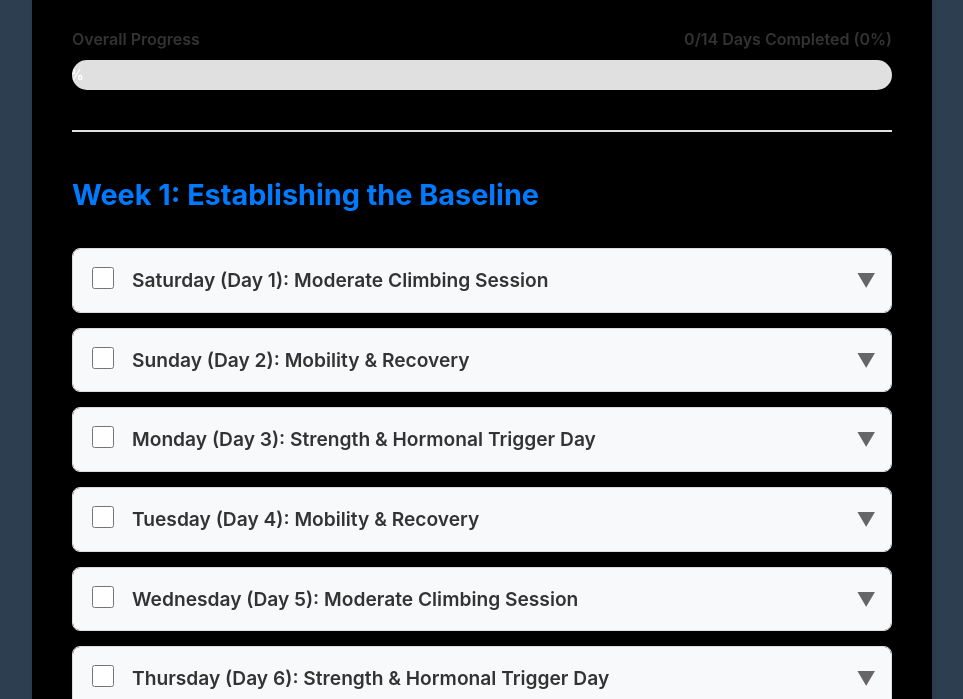
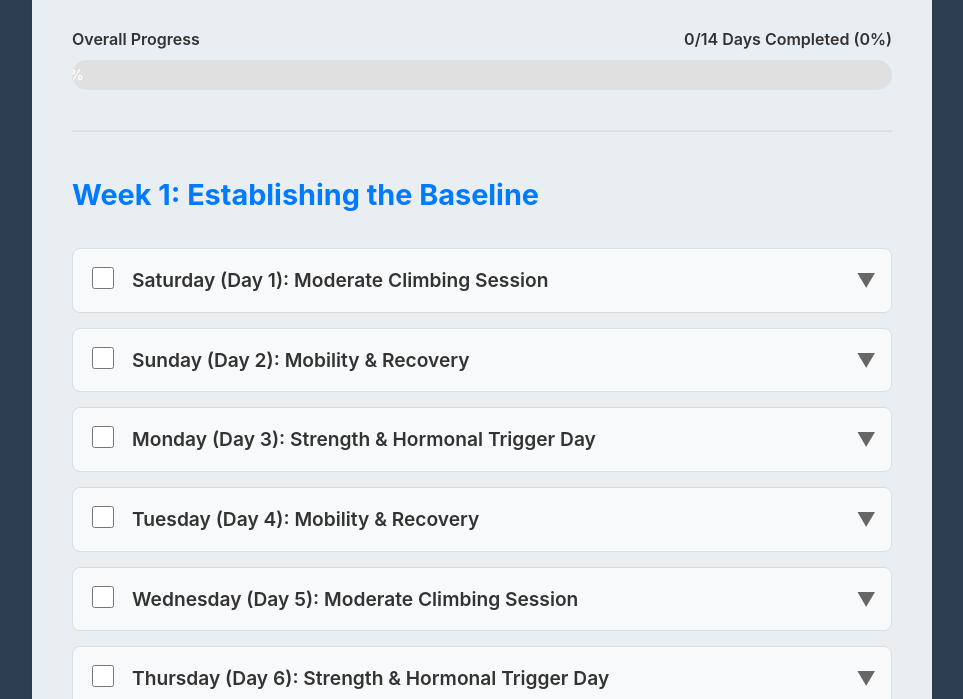
Before and after one commit to tmannn2249-debug/finger-training, a plain HTML site: page index.html in a window 1280 px wide. Shown: the part 154-853 px from the top of the page, without its empty margins (158-1121 px from the left). Drawn offline with Linux system fonts and the light colour scheme.

Commit message:
Update index.html

```diff
--- a/index.html
+++ b/index.html
@@ -15,7 +15,7 @@
         }
 
         .container {
-            background-color: BLACK;
+            background-color: #E8EEF2;
             padding: 40px;
             border-radius: 8px;
             box-shadow: 0 2px 4px rgba(0,0,0,0.1);
```
